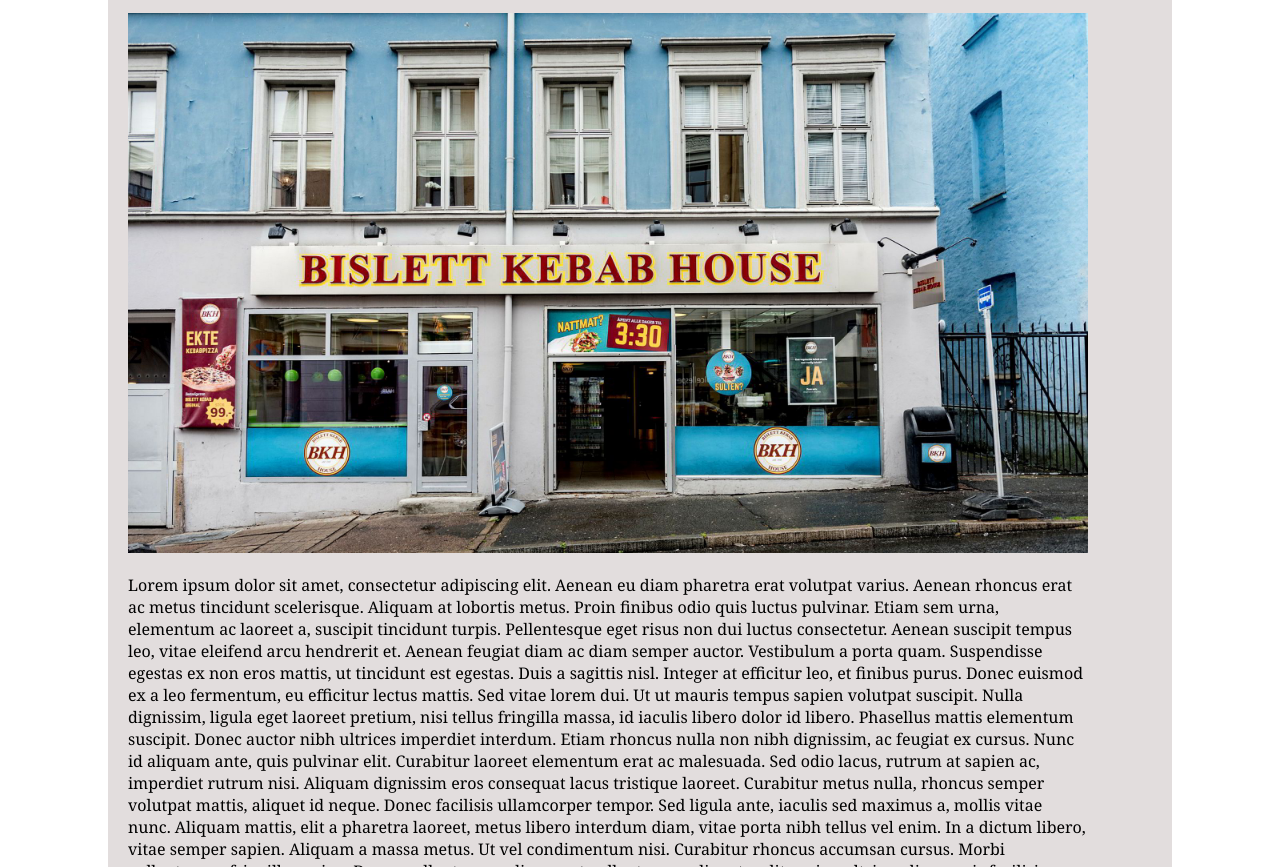
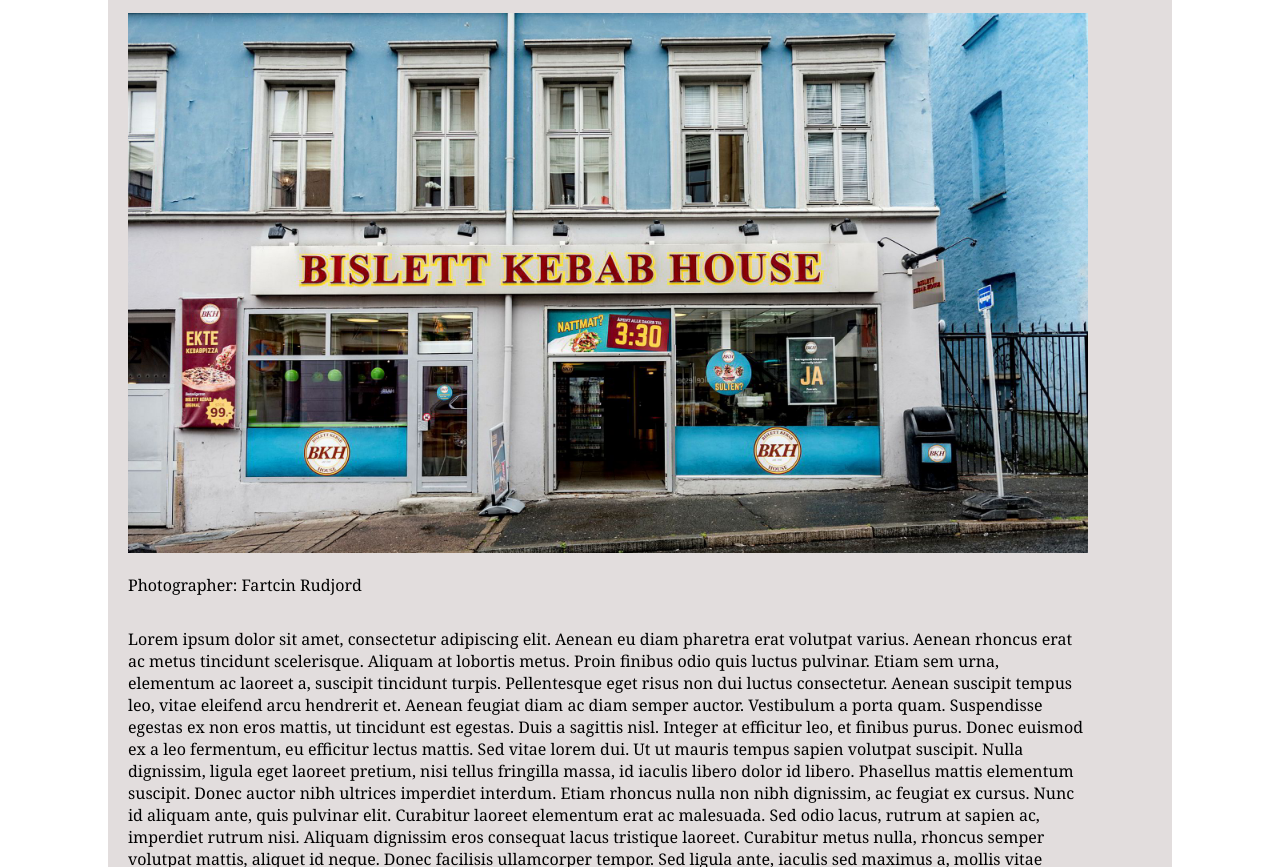
Before and after one commit to OsloMet-web/2ndOblig-Group-61, a plain HTML site: page index.html in a window 1280 px wide. Shown: the part 233-1100 px from the top of the page. Drawn offline with Linux system fonts and the light colour scheme.

Commit message:
photographer

```diff
--- a/index.html
+++ b/index.html
@@ -22,6 +22,7 @@
         <p>Ali Khan - 27/09/23, 08:09PM</p>
     </header>
     <img src="img/BKH.jpg" href="https://www.dn.no/smak/lunsjguiden/fast-food/bislett-kebab-house/-dette-har-jeg-lyst-pa-igjen/2-1-155915" alt="Bislett Kebab House Pilestredet">
+    <p>Photographer: Fartcin Rudjord</p>
     </div>
     <div class="forstp">
         <p>Lorem ipsum dolor sit amet, consectetur adipiscing elit. Aenean eu diam pharetra erat volutpat varius. Aenean rhoncus erat ac metus tincidunt scelerisque. Aliquam at lobortis metus. Proin finibus odio quis luctus pulvinar. Etiam sem urna, elementum ac laoreet a, suscipit tincidunt turpis. Pellentesque eget risus non dui luctus consectetur. Aenean suscipit tempus leo, vitae eleifend arcu hendrerit et. Aenean feugiat diam ac diam semper auctor. Vestibulum a porta quam. Suspendisse egestas ex non eros mattis, ut tincidunt est egestas. Duis a sagittis nisl. Integer at efficitur leo, et finibus purus. Donec euismod ex a leo fermentum, eu efficitur lectus mattis. Sed vitae lorem dui. Ut ut mauris tempus sapien volutpat suscipit.
```
